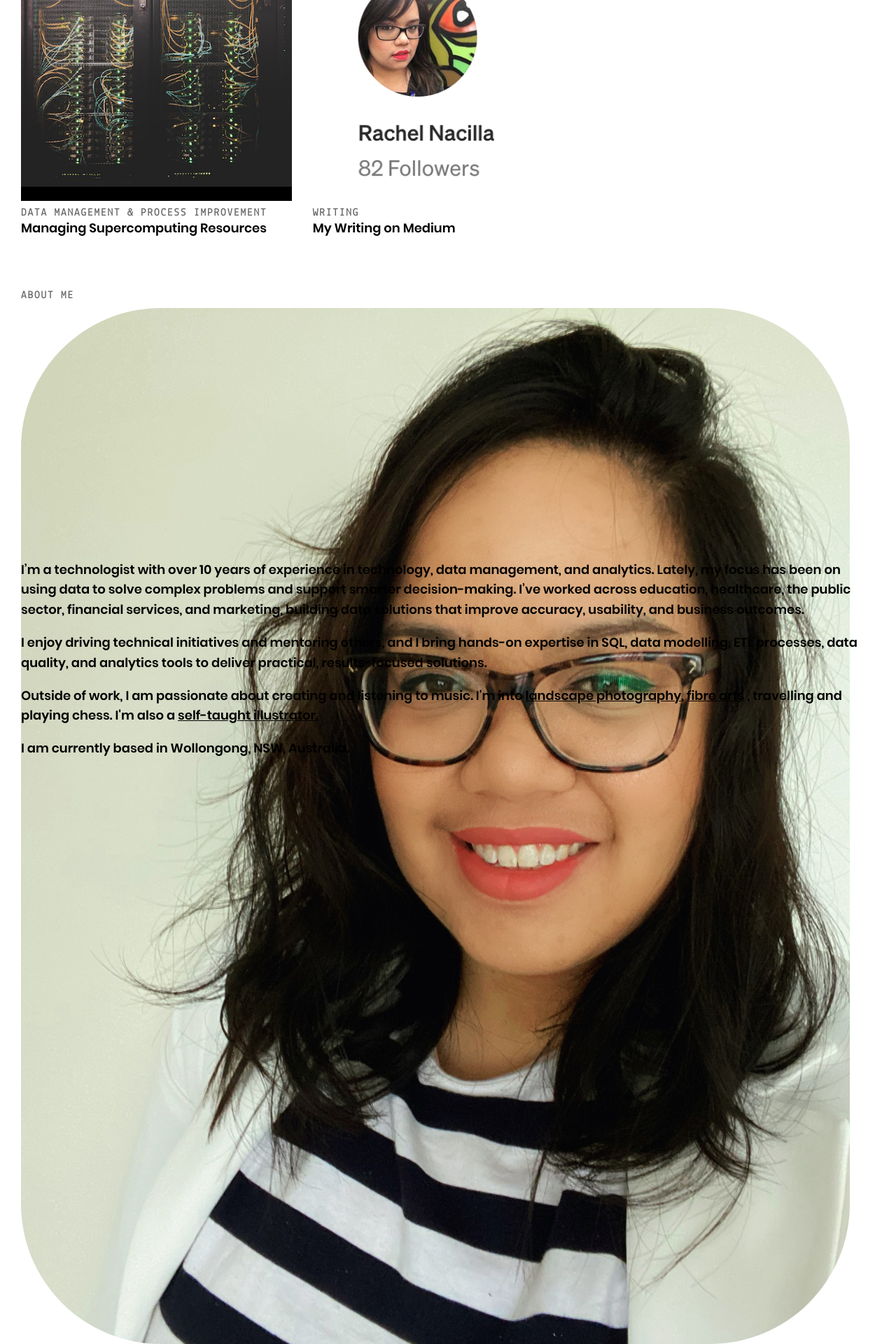
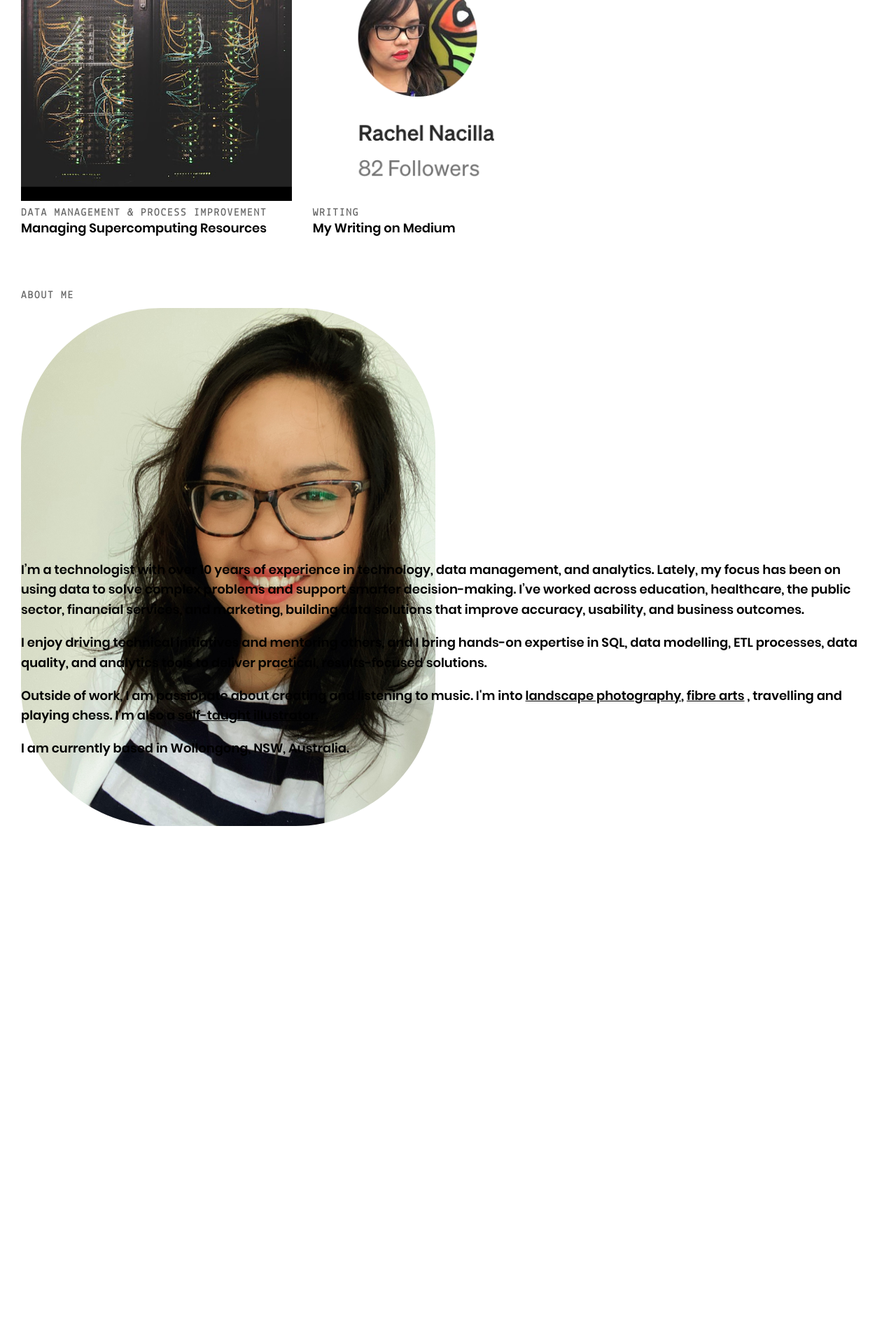
Before and after one commit to rachelnacilla/rachelnacilla.github.io, a Jekyll site: the page built from index.html, in a window 1280 px wide. Shown: the part 1083-3003 px from the top of the page at 70% size. Built offline with Jekyll 4.4.1, drawn with Linux system fonts in a browser that asks for light colours; after the commit the page ends 2419 px from its top, so only the background shows below that.

Commit message:
Changed the photo size

```diff
--- a/index.html
+++ b/index.html
@@ -44,7 +44,7 @@
 			<div class="container">
 				<h2>About Me</h2>
 				<div class="portrait">
-					<img src="assets/images/rachel_nacilla_headshot.jpeg" alt="portrait of Rachel Nacilla">
+					<img src="assets/images/rachel_nacilla_headshot.jpeg" alt="portrait of Rachel Nacilla" style="width:50%; height:auto;">
 				</div>
 
 				<p>I’m a technologist with over 10 years of experience in technology, data management, and analytics. Lately, my focus has been on using data to solve complex problems and support smarter decision-making. I’ve worked across education, healthcare, the public sector, financial services, and marketing, building data solutions that improve accuracy, usability, and business outcomes.</p>
```
